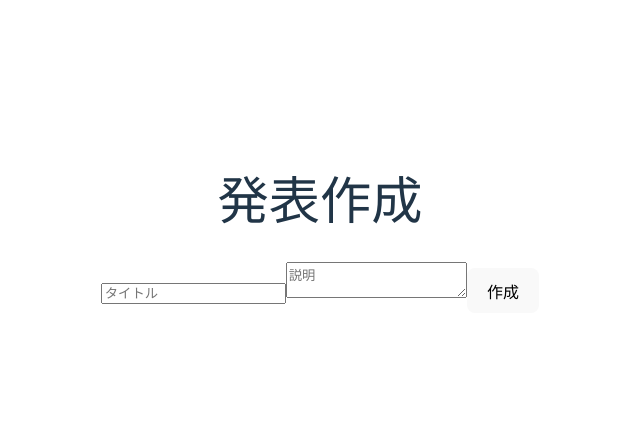
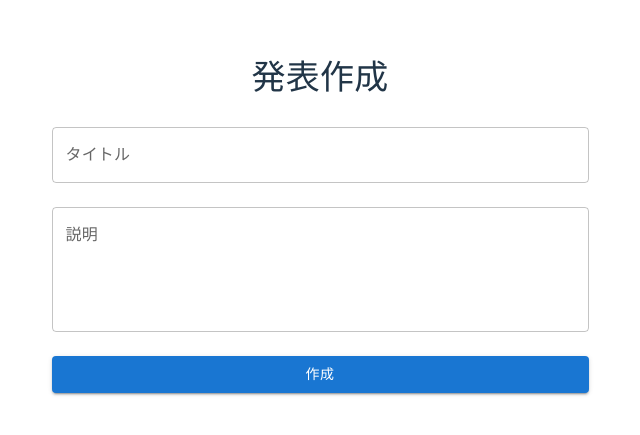
Before and after one commit to HiroLyra/presentation-reaction-app, a React app in the folder frontend/: page / in a window 1280 px wide. Shown: the part 175-610 px from the top of the page, without its empty margins (320-960 px from the left). Built offline with nearby package versions, Linux system fonts and the light colour scheme; the HTML template or start-up script is replaced by a standard one.

Commit message:
発表作成画面を作成

```diff
--- a/frontend/src/api/presentationApi.ts
+++ b/frontend/src/api/presentationApi.ts
@@ -8,7 +8,7 @@ import type {
   ReactionType,
 } from "../types/presentation";
 const api = axios.create({
-  baseURL: "http://127.0.0.1:8000",
+  baseURL: "https://presentation-reaction-api.onrender.com",
   timeout: 30000,
 });
 
--- a/frontend/src/pages/CreatePresentationPage.tsx
+++ b/frontend/src/pages/CreatePresentationPage.tsx
@@ -1,11 +1,61 @@
+import { Container, TextField, Button, Box, Typography } from "@mui/material";
+import { useState } from "react";
+import { createPresentation } from "../api/presentationApi";
+
 const CreatePresentationPage = () => {
+  const [title, setTitle] = useState("");
+  const [description, setDescription] = useState("");
+  const handleSubmit = async () => {
+    if (!title) {
+      alert("タイトルを入力してください");
+      return;
+    }
+    try {
+      const response = await createPresentation({ title, description });
+      console.log("成功:", response);
+    } catch (error) {
+      console.error("エラー:", error);
+      alert("発表の作成に失敗しました");
+    }
+  };
   return (
-    <div>
-      <h1>発表作成</h1>
-      <input type="text" placeholder="タイトル" />
-      <textarea placeholder="説明"></textarea>
-      <button>作成</button>
-    </div>
+    <Container maxWidth="sm">
+      <Box sx={{ mt: 4, mb: 4 }}>
+        <Typography variant="h4" component="h1" gutterBottom>
+          発表作成
+        </Typography>
+
+        <TextField
+          label="タイトル"
+          variant="outlined"
+          fullWidth
+          margin="normal"
+          value={title}
+          onChange={(e) => setTitle(e.target.value)}
+        />
+
+        <TextField
+          label="説明"
+          variant="outlined"
+          fullWidth
+          multiline
+          rows={4}
+          margin="normal"
+          value={description}
+          onChange={(e) => setDescription(e.target.value)}
+        />
+
+        <Button
+          variant="contained"
+          color="primary"
+          fullWidth
+          sx={{ mt: 2 }}
+          onClick={handleSubmit}
+        >
+          作成
+        </Button>
+      </Box>
+    </Container>
   );
 };
 
```
